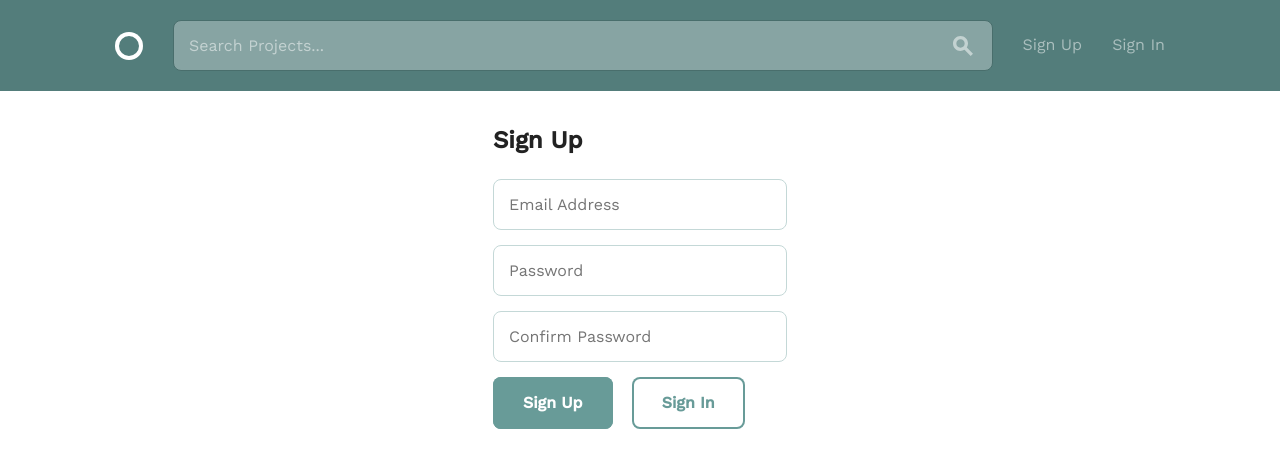
After one commit to gidsey/teambuilder, a Django app: page /accounts/sign_up/ in a window 1280 px wide. The commit adds this page. Shown: the top 468 px of the page. Run offline with Django 3.2, Linux system fonts and the light colour scheme.

Commit message:
account sign-up (wip)

```diff
--- /dev/null
+++ b/accounts/forms.py
@@ -0,0 +1,18 @@
+from django import forms
+
+from django.contrib.auth.models import User
+from django.contrib.auth.forms import UserCreationForm
+
+
+# ---Signup form
+class SignUpForm(UserCreationForm):
+    """Define the SignUpForm which extends UserCreationForm"""
+    email = forms.EmailField(required=True)
+
+    class Meta(UserCreationForm.Meta):
+        model = User
+        fields = (
+            'email',
+            'password1',
+            'password2',
+        )
--- /dev/null
+++ b/accounts/templates/accounts/sign_up.html
@@ -0,0 +1,17 @@
+{% extends "layout.html" %}
+{% load static %}
+{% block title %}Sign Up | Create your account{% endblock %}
+{% block body %}
+  <div class="bounds">
+    <div class="grid-30 centered">
+      <h2>Sign Up</h2>
+      <form>
+        <input type="email" placeholder="Email Address" />
+        <input type="password" placeholder="Password" />
+        <input type="password" placeholder="Confirm Password" />
+        <button class="button-primary">Sign Up</button>
+        <a class="button" href="signin.html">Sign In</a>
+      </form>
+    </div>
+  </div>
+{%  endblock %}
--- /dev/null
+++ b/accounts/urls.py
@@ -0,0 +1,15 @@
+from django.urls import path
+
+from . import views
+
+app_name = "accounts"  # required when using namespace in URLS
+
+urlpatterns = [
+    path('sign_in/', views.sign_in, name='sign_in'),
+    path('sign_up/', views.sign_up, name='sign_up'),
+    # path('sign_out/', views.sign_out, name='sign_out'),
+    # path('create_profile/', views.create_profile, name='create_profile'),
+    # path('profile/edit/', views.edit_profile, name='edit_profile'),
+    # path('profile/', views.profile, name='profile'),
+    # path('profile/change_password', views.change_password, name='change_password'),
+]
--- a/accounts/views.py
+++ b/accounts/views.py
@@ -1,3 +1,32 @@
 from django.shortcuts import render
+from django.contrib.auth import authenticate, login
+from django.contrib import messages
+from django.urls import reverse
+from django.http import HttpResponseRedirect
 
-# Create your views here.
+from . import forms
+
+
+def sign_up(request):
+    form = forms.SignUpForm()
+    if request.method == 'POST':
+        form = forms.SignUpForm(data=request.POST)
+        if form.is_valid():
+            form.save()
+            user = authenticate(
+                username=form.cleaned_data['username'],
+                password=form.cleaned_data['password1']
+            )
+            login(request, user)
+            messages.success(
+                request,
+                "Account setup successfully! You've been signed in too."
+            )
+            return HttpResponseRedirect(reverse('projects:project_listing'))
+
+    return render(request, 'accounts/sign_up.html', {
+        'form': form,
+    })
+
+def sign_in(request):
+    pass
--- a/teambuilder/urls.py
+++ b/teambuilder/urls.py
@@ -23,6 +23,7 @@ urlpatterns = [
     path('admin/', admin.site.urls),
     path('', views.index, name='index'),
     path('projects/', include('projects.urls', namespace='projects')),
+    path('accounts/', include('accounts.urls', namespace='accounts')),
 ]
 
 if settings.DEBUG:
--- a/templates/layout.html
+++ b/templates/layout.html
@@ -63,10 +63,10 @@
             <div class="circle--fluid--cell circle--fluid--secondary">
                 <nav>
                     <ul class="circle--inline">
-                        <li><a href="signup.html">Sign Up</a></li>
+                        <li><a href="{% url "accounts:sign_up" %}">Sign Up</a></li>
                         <li><a href="signin.html">Sign In</a></li>
                     </ul>
-                </nav>
+                </nav
             </div>
         </div>
     </div>
```
Also changed, not shown: db.sqlite3.
